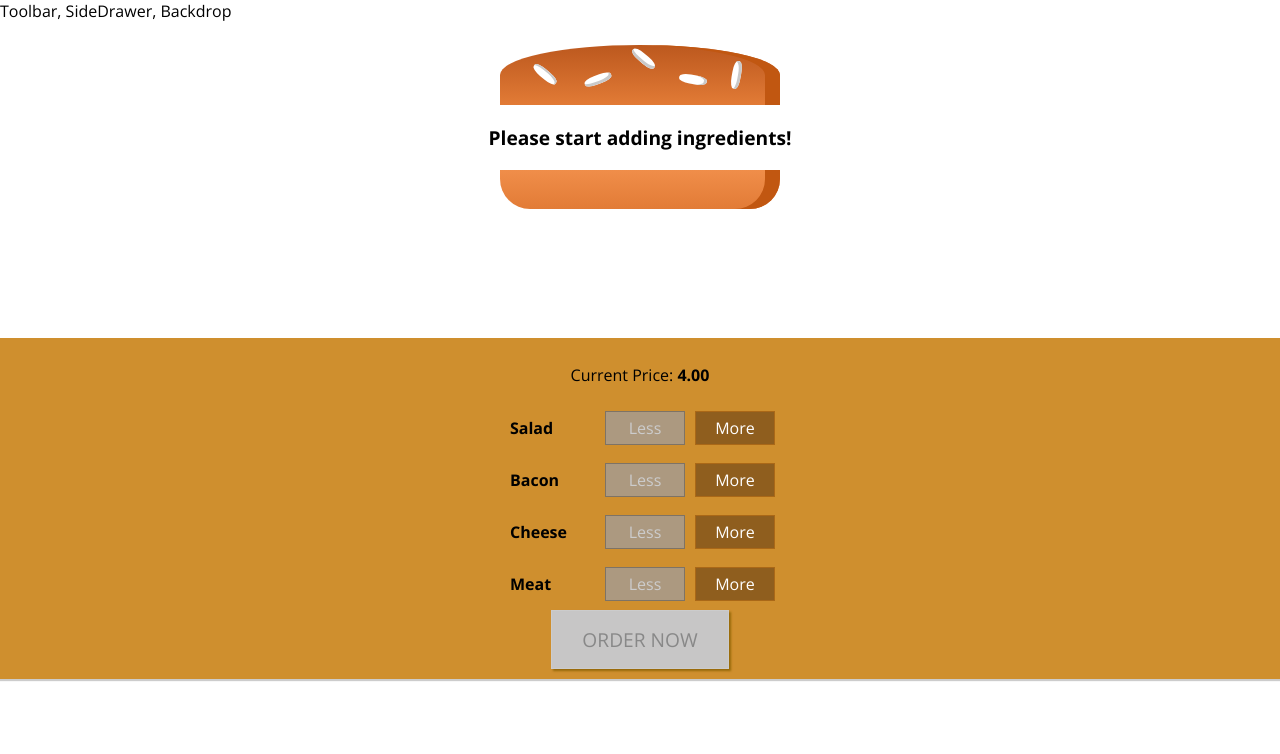
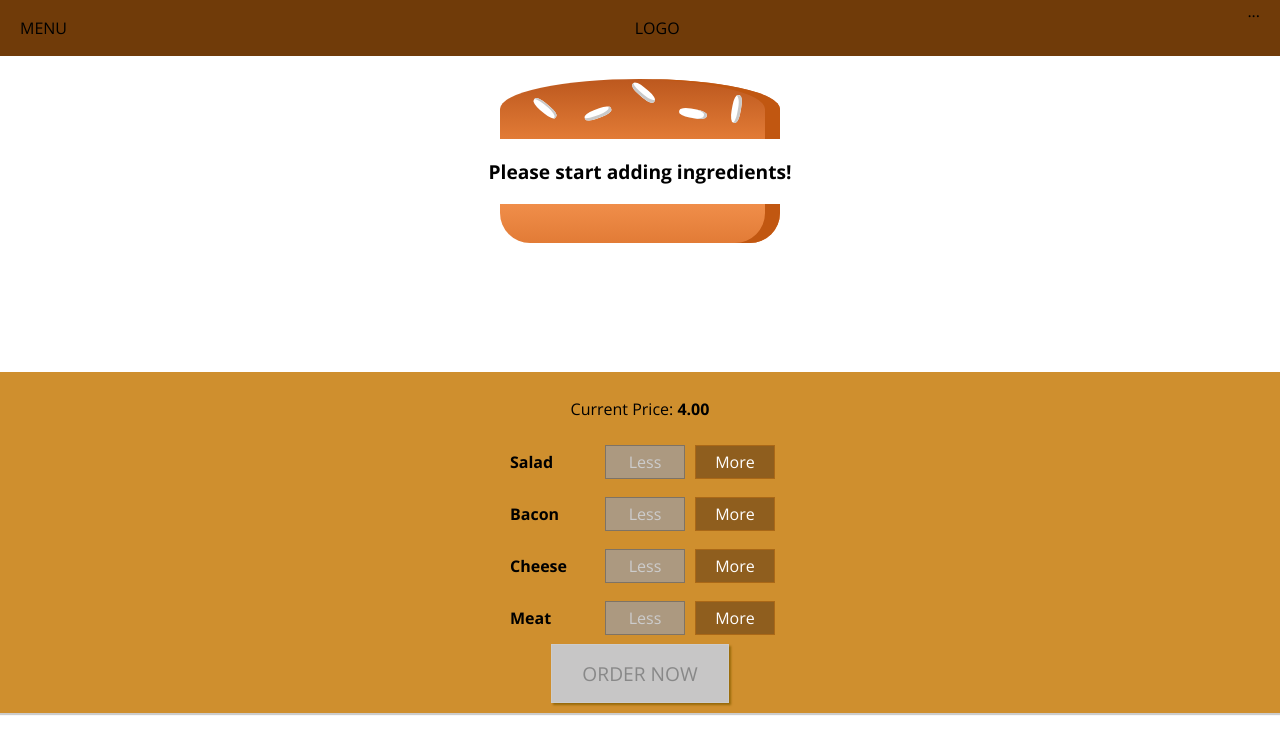
Before and after one commit to tomvmac/MyReact16CourseNotes, a React app in the folder Apps/my-burger-builder/: page / in a window 1280 px wide. Shown: the top 754 px of the page. Built offline with nearby package versions, Linux system fonts and the light colour scheme.

Commit message:
Added Toolbar component with nav menu and used in Layout.js

```diff
--- a/Apps/my-burger-builder/src/components/Layout/Layout.css
+++ b/Apps/my-burger-builder/src/components/Layout/Layout.css
@@ -1,3 +1,3 @@
 .Content {
-    margin-top: 16px;
+    margin-top: 72px;
 }
--- a/Apps/my-burger-builder/src/components/Layout/Layout.js
+++ b/Apps/my-burger-builder/src/components/Layout/Layout.js
@@ -1,10 +1,11 @@
 import React from "react";
 import Aux from "../../hoc/Auxiliary";
 import classes from './Layout.css';
+import Toolbar from '../Navigation/Toolbar/Toolbar';
 
 const layout = props => (
   <Aux>
-    <div>Toolbar, SideDrawer, Backdrop</div>
+    <Toolbar />
     <main className={classes.Content}>
       {props.children}
     </main>
--- /dev/null
+++ b/Apps/my-burger-builder/src/components/Navigation/Toolbar/Toolbar.css
@@ -0,0 +1,19 @@
+.Toolbar {
+    height: 56px;
+    width: 100%;
+    position: fixed;
+    top: 0;
+    left: 0;
+    background-color: #703B09;
+    display: flex;
+    justify-content: space-between;
+    align-items: center;
+    padding: 0 20px;
+    box-sizing: border-box;
+    z-index: 90;
+}
+
+.Toolbar nav {
+    height: 100%;
+
+}
--- /dev/null
+++ b/Apps/my-burger-builder/src/components/Navigation/Toolbar/Toolbar.js
@@ -0,0 +1,17 @@
+import React from 'react';
+import classes from './Toolbar.css';
+
+const toolbar = (props) => {
+    return (
+        <header className={classes.Toolbar}>
+            <div>MENU</div>
+            <div>LOGO</div>
+            <nav>
+                ...
+            </nav>
+        </header>
+    );
+
+};
+
+export default toolbar;
```
Also changed, not shown: 1 other file (tests, documents, lock files or other folders).
